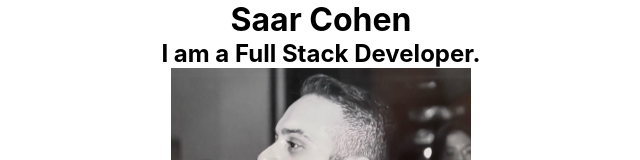
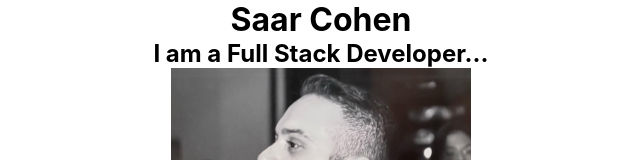
Before and after one commit to saarcohenn/portfolio, a React (Create React App) app: page / in a window 1280 px wide. Shown: the top 160 px of the page, without its empty margins (319-959 px from the left). Built offline with nearby package versions, Linux system fonts and the light colour scheme.

Commit message:
Update for check

```diff
--- a/src/App.js
+++ b/src/App.js
@@ -5,7 +5,7 @@ function App() {
   return (
     <div className="App">
       <h1>Saar Cohen</h1>
-      <h2>I am a Full Stack Developer.</h2>
+      <h2>I am a Full Stack Developer...</h2>
       <img src={profilePicture} alt="Profile" />
     </div>
   );
```
